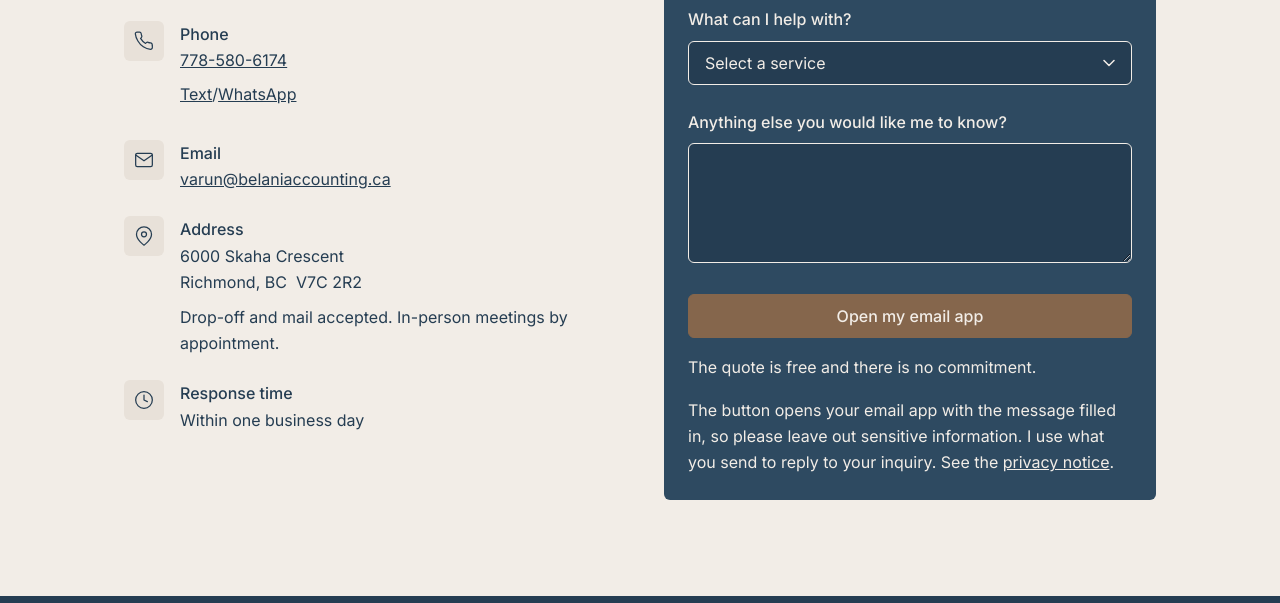
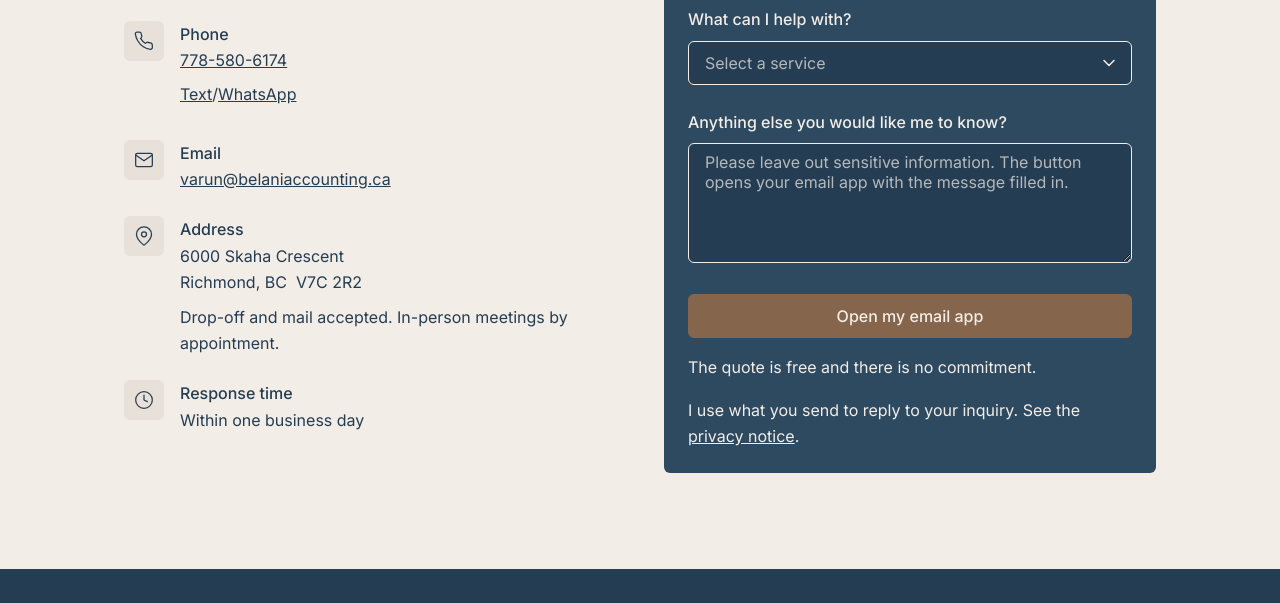
Before and after one commit to vbelani/belaniaccounting, a plain HTML site: page index.html in a window 1280 px wide. Shown: the part 3684-4287 px from the top of the page. Drawn offline with Linux system fonts and the light colour scheme.

Commit message:
Fix Forms

```diff
--- a/index.html
+++ b/index.html
@@ -383,14 +383,14 @@
 
             <div class="form-group">
               <label for="message">Anything else you would like me to know?</label>
-              <textarea id="message" name="message" maxlength="1000"></textarea>
+              <textarea id="message" name="message" maxlength="1000" placeholder="Please leave out sensitive information. The button opens your email app with the message filled in."></textarea>
             </div>
 
             <button type="submit" class="btn btn-primary form-submit">
               Open my email app
             </button>
             <p class="form-note">The quote is free and there is no commitment.</p>
-            <p class="form-note">The button opens your email app with the message filled in, so please leave out sensitive information. I use what you send to reply to your inquiry. See the <a href="privacy.html">privacy notice</a>.</p>
+            <p class="form-note">I use what you send to reply to your inquiry. See the <a href="privacy.html">privacy notice</a>.</p>
             <p id="form-status" class="form-status" role="status" tabindex="-1" hidden>Your email app should now be open with your message. Press send there to finish. If nothing opened, call <a href="tel:+17785806174">778-580-6174</a> or email <a href="mailto:varun@belaniaccounting.ca">varun@belaniaccounting.ca</a>.</p>
           </form>
         </div>
--- a/site.js
+++ b/site.js
@@ -49,15 +49,16 @@ if (contactForm) {
 
   contactForm.addEventListener('submit', (e) => {
     e.preventDefault();
+    const name = field('name').value.trim();
     const service = field('service').value.trim();
     const body = [
-      'Name: ' + field('name').value.trim(),
+      'Name: ' + name,
       'Phone: ' + field('phone').value.trim(),
       'Service: ' + service,
       '',
       field('message').value.trim().replace(/\r?\n/g, '\r\n'),
     ].join('\r\n');
-    const subject = 'Website inquiry' + (service ? ': ' + service : '');
+    const subject = 'Website inquiry from ' + name + (service ? ': ' + service : '');
     openEmailApp('mailto:' + CONTACT_EMAIL
       + '?subject=' + encodeURIComponent(subject)
       + '&body=' + encodeURIComponent(body));
--- a/style.css
+++ b/style.css
@@ -489,6 +489,15 @@ a { color: inherit; }
   min-height: 120px;
 }
 
+.form-group textarea::placeholder {
+  color: var(--beige);
+  opacity: 0.7;
+}
+
+.form-group select:has(option[value=""]:checked) {
+  color: color-mix(in srgb, var(--beige) 70%, var(--navy));
+}
+
 .form-submit { width: 100%; }
 
 .form-note,
```
